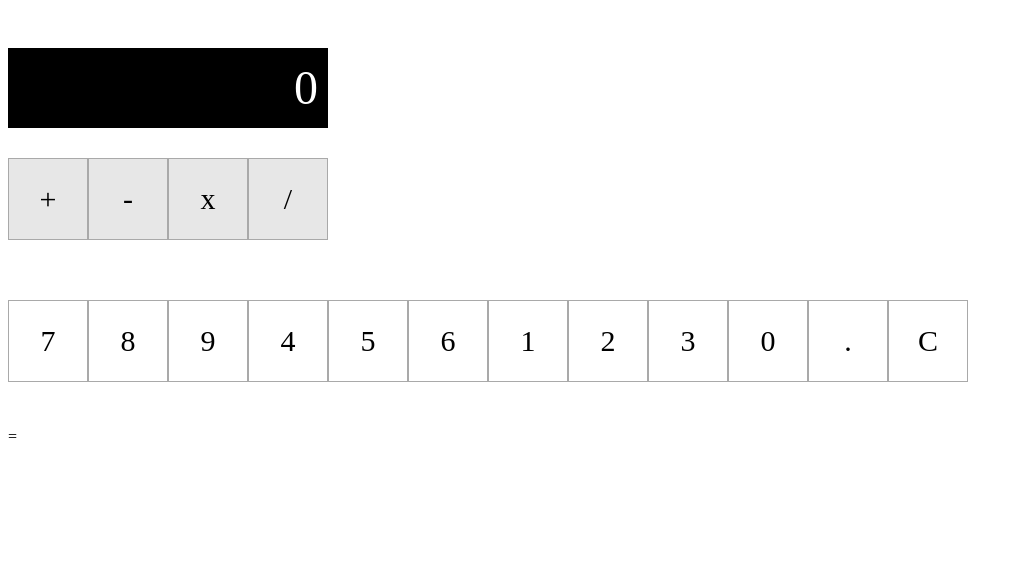
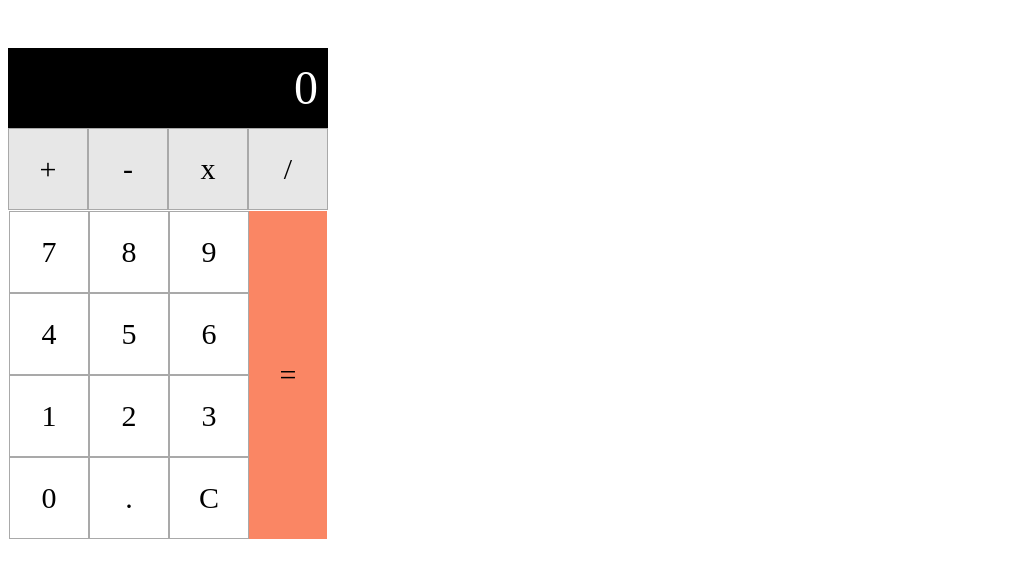
Before and after one commit to LouisKWTM/T02, a plain HTML site: page index.html in a window 1280 px wide. Shown: the whole page, without its empty margins (0-1023 px from the left). Drawn offline with Linux system fonts and the light colour scheme.

Commit message:
Finished

```diff
--- a/style.css
+++ b/style.css
@@ -10,6 +10,11 @@
         line-height: 80px;
         color: white;
         font-size: 48px;
+}
+
+#pad {
+        display: flex;
+        margin: 1px;
 }
 
 .operator {
@@ -27,11 +32,13 @@
         border: solid 1px #A9A9A9;
         font-size: 30px;
         text-align: center;
+        margin: 0;
 }
 
 .number {
         display: flex;
         flex-wrap: wrap;
+        width: 240px;
 }
 
 .number > p {
@@ -43,10 +50,11 @@
         width: 78px;
         height: 80px;
         font-size: 30px;
+        margin: 0;
 
 }
 
-.equal {
+#equal {
         display: flex;
         justify-content: center;
         align-items: center;
```
